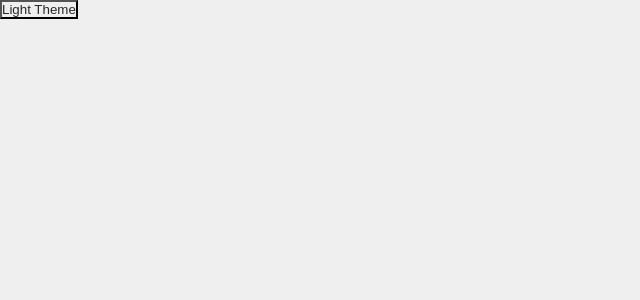
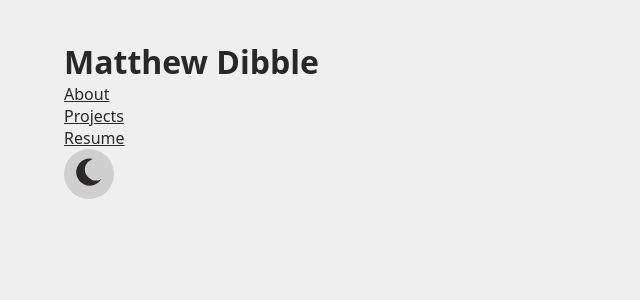
Before and after one commit to mdibble/matthew-web, a React (Create React App) app: page / in a window 1280 px wide. Shown: the top 300 px of the page, without its empty margins (0-640 px from the left). Built offline with nearby package versions, Linux system fonts and the light colour scheme.

Commit message:
Skeleton

```diff
--- a/src/components/App.js
+++ b/src/components/App.js
@@ -1,15 +1,31 @@
 import React from 'react';
-import Button from './Button';
-import GlobalStyle from "./GlobalStyle";
+import Sidebar from './Sidebar';
+import GlobalStyle from './GlobalStyle';
+
 import { ThemeProvider } from 'styled-components';
 import { getTheme } from '../theme';
 import { useSelector } from 'react-redux';
+
+import styled from 'styled-components';
+
+const ContentContainer = styled.div`
+	position: absolute;
+	margin: auto;
+	top: 5%;
+	left: 0%;
+	right: 0%;
+	background-color: black;
+	width: 50%;
+`;
 
 function App() {
 	const theme = useSelector(state => state.theme);
 	return (
 		<ThemeProvider theme={getTheme(theme)}>
-				<Button />
+			<Sidebar />
+			<ContentContainer>
+
+			</ContentContainer>
 			<GlobalStyle />
 		</ThemeProvider>
   	);
--- a/src/components/Button.js
+++ /dev/null
@@ -1,29 +0,0 @@
-import { useContext } from 'react';
-import { connect } from 'react-redux';
-import { changeTheme } from '../store/actions';
-
-import { Theme } from '../theme/types';
-
-import styled, { ThemeContext } from 'styled-components';
-
-const ThemeButton = styled.button`
-`;
-
-function Button(props) {
-	const themeData = useContext(ThemeContext);
-	return (
-		<ThemeButton onClick={() => props.changeTheme(props.theme === Theme.Light ? Theme.Dark : Theme.Light)}>
-			{themeData.name}
-		</ThemeButton>
-	);
-}
-
-const mapStateToProps = state => {
-	const { theme } = state;
-	return { theme };
-}
-
-export default connect(
-	mapStateToProps,
-	{ changeTheme }
-)(Button);
--- a/src/components/GlobalStyle.js
+++ b/src/components/GlobalStyle.js
@@ -4,10 +4,11 @@ const GlobalStyle = createGlobalStyle`
 	* {
 		padding: 0;
 		margin: 0;
-		transition: 0.5s ease;
+		transition: 0.3s ease;
 		transition-property: color, background-color;
-		color: ${props => props.theme.text_primary};
+		color: ${props => props.theme.primaryText};
  		background-color: ${props => props.theme.primary};
+		font-family: system-ui;
 	}
 `;
 
--- /dev/null
+++ b/src/components/Sidebar/index.js
@@ -0,0 +1,28 @@
+import ThemeToggle from '../ThemeToggle';
+
+import styled from 'styled-components';
+
+const SidebarWrapper = styled.div`
+	width: 20%;
+	position: absolute;
+	left: 5%;
+	top: 5%;
+	border: none;
+	outline: none;
+	a {
+		display: block;
+	}
+`;
+
+function Sidebar() {
+	return (
+        <SidebarWrapper>
+			<h1>Matthew Dibble</h1>
+			<a href="about">About</a>
+			<a href="about">Projects</a>
+			<a href="about">Resume</a>
+			<ThemeToggle />
+        </SidebarWrapper>
+	);
+}
+export default Sidebar;
--- /dev/null
+++ b/src/components/ThemeToggle/index.js
@@ -0,0 +1,41 @@
+import { connect } from 'react-redux';
+import { changeTheme } from '../../store/actions';
+
+import { Theme } from '../../theme/types';
+
+import styled from 'styled-components';
+
+import moon from './moon.svg';
+
+const ThemeButton = styled.button`
+	width: 50px;
+	height: 50px;
+	border-radius: 50%;
+	border: none;
+	outline: none;
+	background-color: ${props => props.theme.secondary};
+	img {
+		background: none;
+		width: 30px;
+		height: 30px;
+		filter: ${props => props.theme.svg};
+	}
+`;
+
+function ThemeToggle(props) {
+	return (
+		<ThemeButton onClick={() => props.changeTheme(props.theme === Theme.Light ? Theme.Dark : Theme.Light)}>
+			<img src={moon} alt="moon"/>
+		</ThemeButton>
+	);
+}
+
+const mapStateToProps = state => {
+	const { theme } = state;
+	return { theme };
+}
+
+export default connect(
+	mapStateToProps,
+	{ changeTheme }
+)(ThemeToggle);
--- a/src/theme/index.js
+++ b/src/theme/index.js
@@ -2,18 +2,30 @@ import { Theme } from './types';
 
 const lightTheme = {
 	name: 'Light Theme',
+
 	primary: '#EFEFEF',
+	primaryInverse: '#282828',
+	primaryText: '#282828',
+
 	secondary: '#CFCFCF',
-	text_primary: '#282828',
-	text_secondary: '#353535',
+	secondaryInverse: '#353535',
+	secondaryText: '#353535',
+
+	svg: 'invert(11%) sepia(84%) saturate(20%) hue-rotate(315deg) brightness(100%) contrast(92%);',
 };
 
 const darkTheme = {
 	name: 'Dark Theme',
+
 	primary: '#282828',
+	primaryInverse: '#EFEFEF',
+	primaryText: '#EFEFEF',
+
 	secondary: '#353535',
-	text_primary: '#EFEFEF',
-	text_secondary: '#CFCFCF',
+	secondaryInverse: '#CFCFCF',
+	secondaryText: '#CFCFCF',
+
+	svg: 'invert(100%) sepia(1%) saturate(3334%) hue-rotate(145deg) brightness(121%) contrast(87%);',
 }
 
 
```
Also changed, not shown: src/components/ThemeToggle/moon.svg (added).
